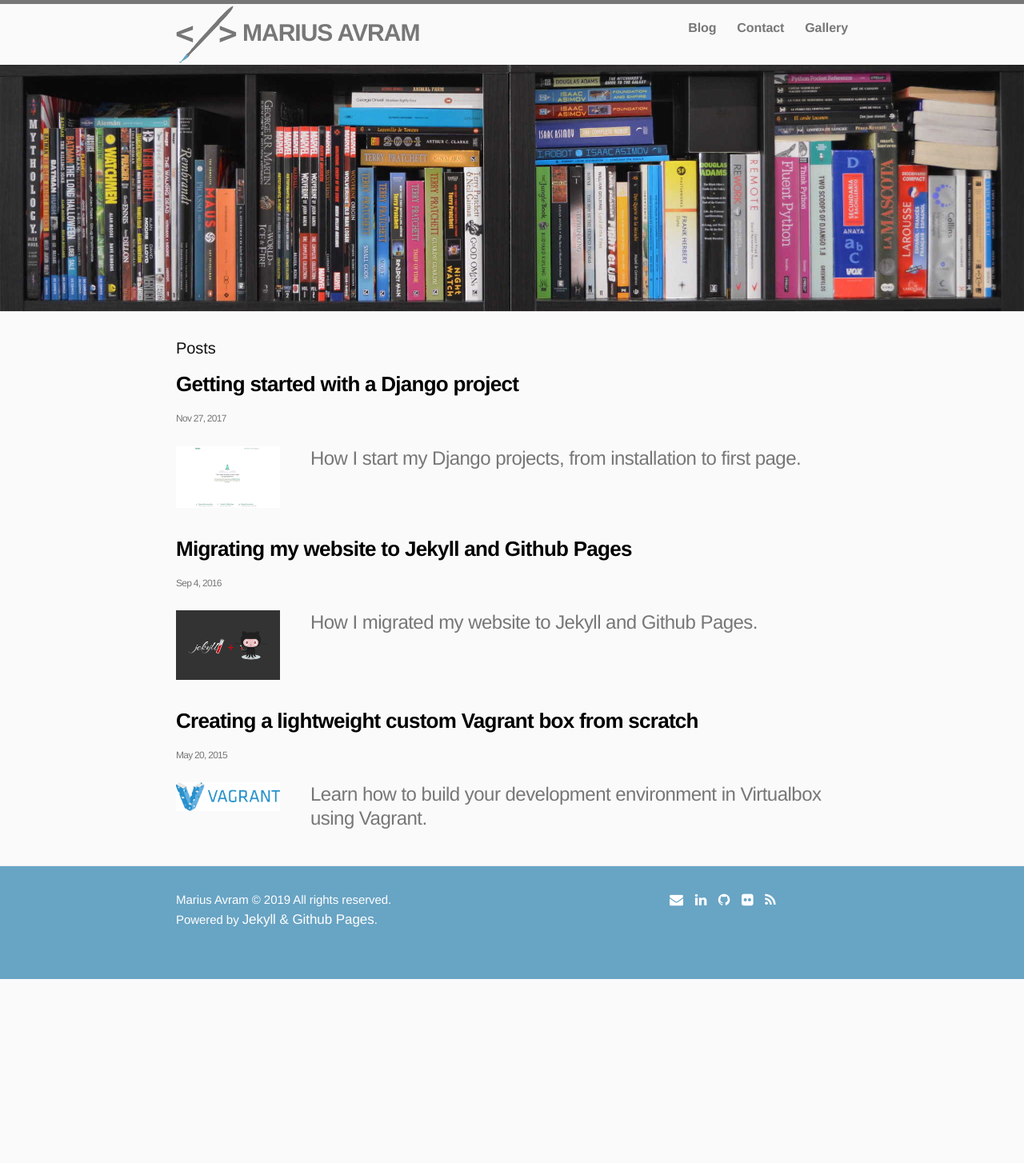
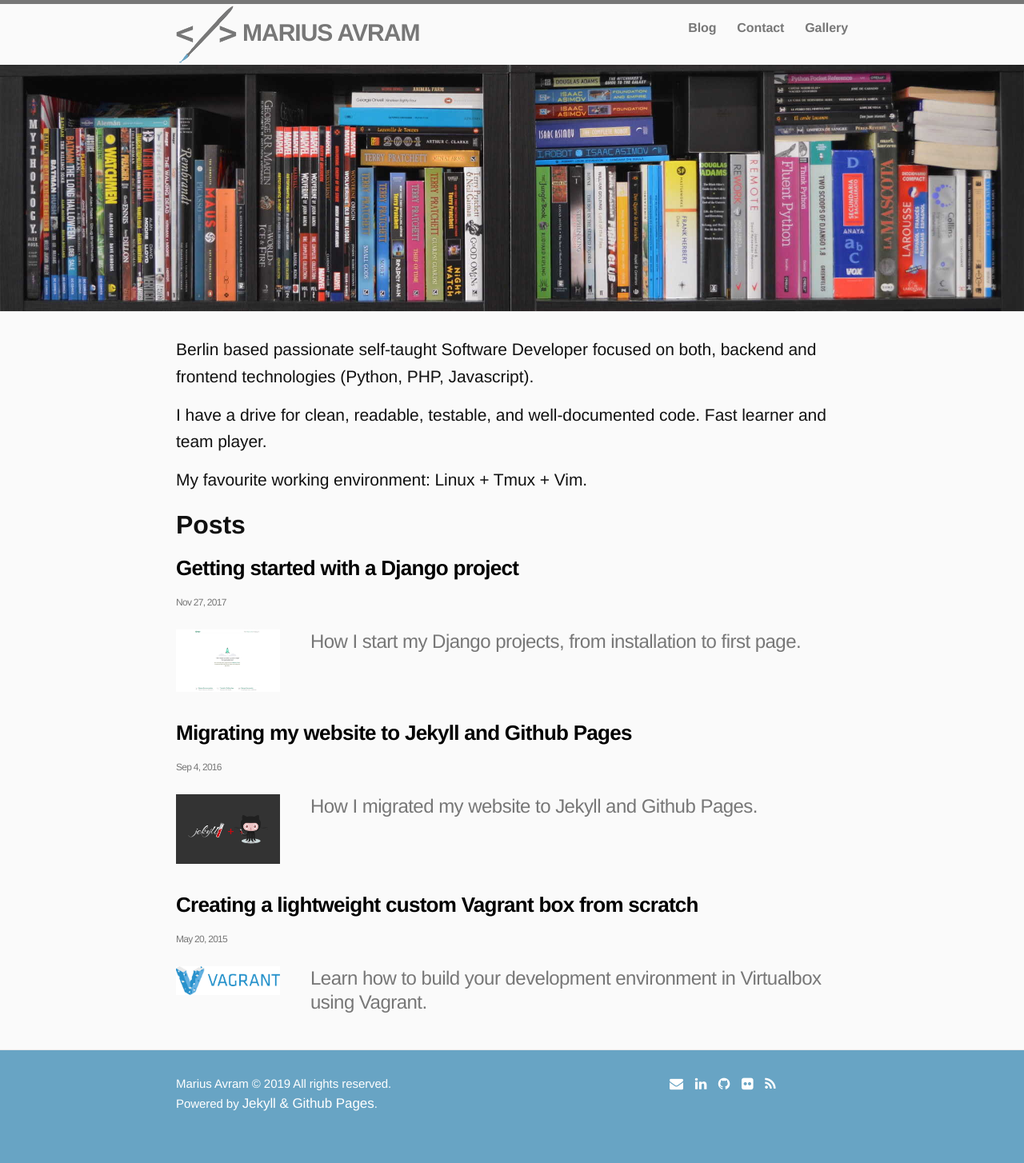
Before and after one commit to mariusavram91/mariusavram, a Jekyll site: the page built from index.html, in a window 1280 px wide. Shown: the whole page at 80% size. Built offline with Jekyll 4.4.1, drawn with Linux system fonts in a browser that asks for light colours; nearby versions of some CDN libraries; before the commit the page ends 1224 px from its top, so only the background shows below that.

Commit message:
Add introduction

```diff
--- a/_sass/_layout.scss
+++ b/_sass/_layout.scss
@@ -207,7 +207,8 @@ ul.social-network li {
 }
 
 .page-heading {
-    font-size: 20px;
+    font-size: 32px;
+    font-weight: 600;
 }
 
 .post-list {
--- a/index.html
+++ b/index.html
@@ -3,6 +3,12 @@ layout: default
 ---
 
 <div class="home">
+
+  <p>Berlin based passionate self-taught Software Developer focused on both,
+    backend and frontend technologies (Python, PHP, Javascript).</p>
+  <p>I have a drive for clean, readable, testable, and well-documented code. Fast learner and
+    team player.</p>
+  <p>My favourite working environment: Linux + Tmux + Vim.</p>
 
   <h1 class="page-heading">Posts</h1>
 
```
